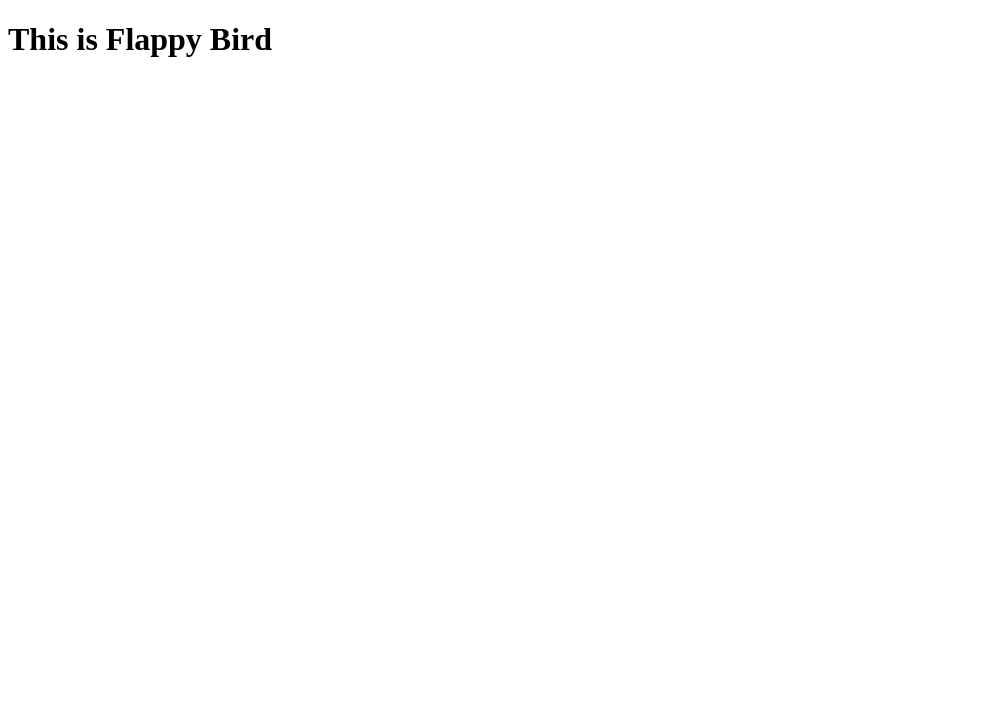
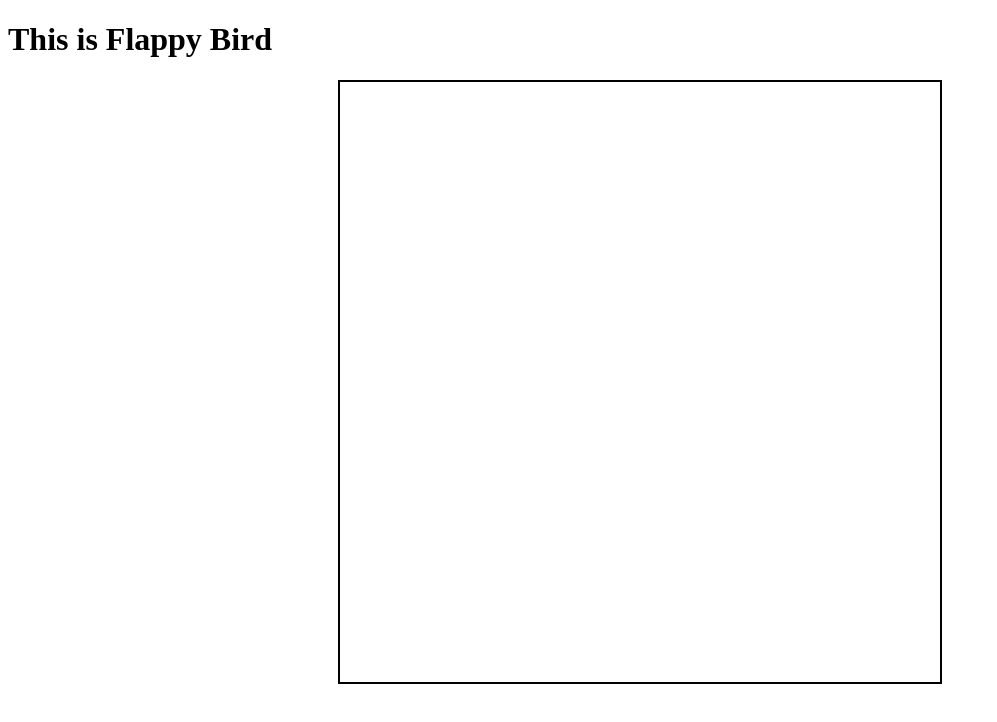
Before and after one commit to lokesh234/wirehackathon, a plain HTML site: page index.html in a window 1280 px wide. Shown: the whole page, without its empty margins (0-997 px from the left). Drawn offline with Linux system fonts and the light colour scheme.

Commit message:
Added content in CSS File

```diff
--- a/style.css
+++ b/style.css
@@ -1,4 +1,7 @@
 #canvas{
-    width: 100%;
-    height: 100%;
+    width: 600px;
+    height: 600px;
+    border: 2px solid #000000;
+    display: block;
+    margin: 0 auto;
 }
```
